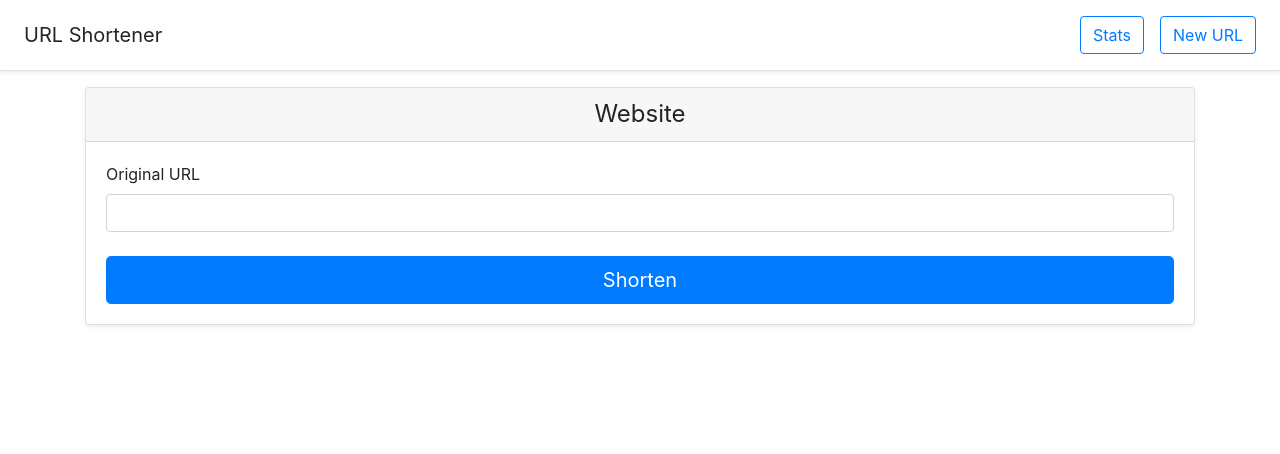
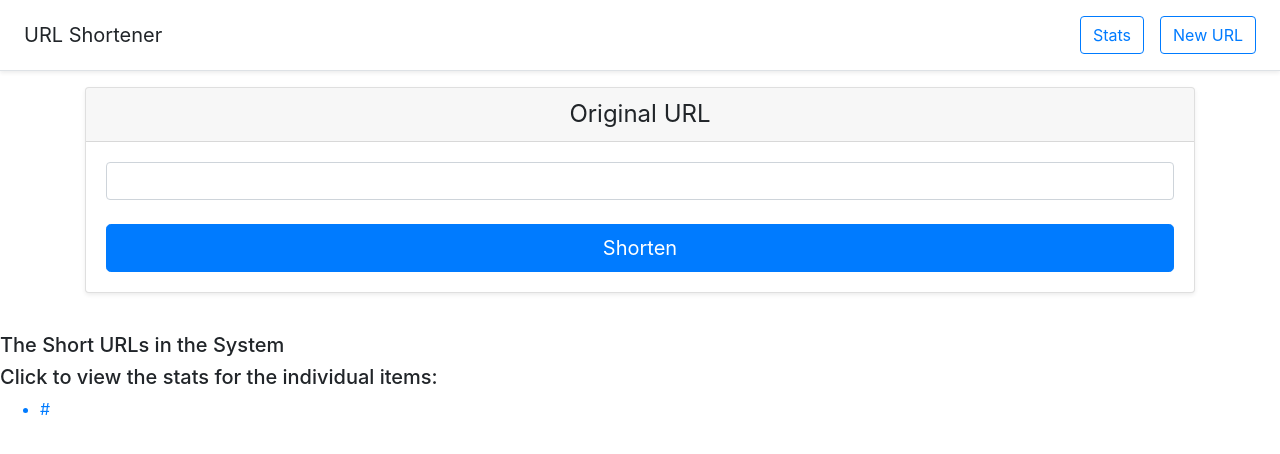
Before and after one commit to ssakarim/shortend, a Flask app: page / in a window 1280 px wide. Shown: the top 454 px of the page. Run offline with Flask 2, Linux system fonts and the light colour scheme; tables that the repository leaves empty hold one stand-in row (values such as "Sample post"); some libraries are stand-ins or nearby versions.

Commit message:
consolidation commit

```diff
--- a/main.py
+++ b/main.py
@@ -1,6 +1,9 @@
 from flask import Flask, Blueprint, render_template, request, redirect, url_for, Response
 from flask_sqlalchemy import SQLAlchemy
 import sqlalchemy
+
+import numpy as np
+import matplotlib.pyplot as plt
 
 from datetime import datetime
 import logging
@@ -24,12 +27,13 @@ CONNECTION_NAME=os.environ.get('CLOUD_SQL_CONNECTION_NAME', 'Specified environme
 
 # configuration
 app.config["SECRET_KEY"] = randStr(N=30)
-#app.config["SQLALCHEMY_DATABASE_URI"]= f"mysql+pymysql://{DBUSR}:{PASSWORD}@/{DBNAME}?unix_socket=/cloudsql/{CONNECTION_NAME}"
+app.config["SQLALCHEMY_DATABASE_URI"]= f"mysql+pymysql://{DBUSR}:{PASSWORD}@/{DBNAME}?unix_socket=/cloudsql/{CONNECTION_NAME}"
 app.config["SQLALCHEMY_TRACK_MODIFICATIONS"]= True
 
 #Local Testing
-PUBLIC_IP_ADDRESS ="127.0.0.1"
-app.config["SQLALCHEMY_DATABASE_URI"]= f"mysql+pymysql://root:{PASSWORD}@{PUBLIC_IP_ADDRESS}:3306/{DBNAME}"
+#cloud_sql_proxy -instances==CLOUD_SQL_CONNECTION_NAMEtcp:3306
+#PUBLIC_IP_ADDRESS ="127.0.0.1"
+#app.config["SQLALCHEMY_DATABASE_URI"]= f"mysql+pymysql://root:{PASSWORD}@{PUBLIC_IP_ADDRESS}:3306/{DBNAME}"
 
 db = SQLAlchemy(app)
 
@@ -43,7 +47,8 @@ def redirect_to_url(short_url):
 
 @app.route('/')
 def index():
-    return render_template('index.html')
+    links = Link.query.all()
+    return render_template('index.html', codes=links)
 
 @app.route('/add_link', methods=['GET','POST'])
 def add_link():
@@ -52,7 +57,7 @@ def add_link():
         if not validate_url(request.form['original_url']):
             return render_template('invalid_url.html', original_url=original_url)
         link = Link(original_url=original_url)
-        if link.query.filter_by(original_url=original_url).first():
+        if link.query.filter_by(short_url=link.short_url).first():
             return render_template('duplicate.html', existing_url=link.short_url)
         else:
             db.session.add(link)
@@ -63,7 +68,25 @@ def add_link():
 
 @app.route('/stats')
 def stats():
+    url = []
+    v = []
     links = Link.query.all()
+    for l in links:
+        url.append(l.short_url)
+        v.append(l.visits)
+    fig, ax = plt.subplots(figsize=(10,4), linewidth=5, edgecolor='.5')
+    x = np.arange(len(url))
+    ax.bar(x, v,0.35, facecolor='.5', alpha=.3, label='URL Shortner')
+    ax.set_title('Visits Frequency')
+    ax.set_ylabel('# of visits')
+    ax.set_xticks(x)
+    ax.set_xticklabels(url)
+    ax.legend()
+    plt.savefig('static/statsplot.png')
+    plt.show()
+    plt.clf()
+    plt.cla()
+    plt.close()
     return render_template('stats.html', links=links)
 
 @app.route('/<short_url>/stats')
--- a/templates/index.html
+++ b/templates/index.html
@@ -13,11 +13,11 @@
   <div class="card-deck mb-3">
     <div class="card mb-4 shadow-sm">
       <div class="card-header">
-        <h4 class="my-0 font-weight-normal text-center">Website</h4>
+        <h4 class="my-0 font-weight-normal text-center">Original URL</h4>
       </div>
       <div class="card-body">
         <form action="add_link" method="post">
-          <label for="url">Original URL</label>
+          <!--label for="url">Original URL</label-->
           <input type="url" class="form-control" name="original_url" id="url" value="" required>
           <br>
           <button class="btn btn-primary btn-lg btn-block" type="submit">Shorten</button>
@@ -27,4 +27,16 @@
   </div>
 </div>
 
+  {% if codes %}
+  <h5>The Short URLs in the System</h5>
+  <h5>Click to view the stats for the individual items:</h5>
+  <ul>
+    {% for code in codes %}
+    <a href="{{ url_for('url_stats', short_url=code.short_url) }}">
+      <li>{{ code.short_url }}</li>
+    </a>
+    {% endfor %}
+  </ul>
+  {% endif %}
+
 {% endblock %}
--- a/templates/stats.html
+++ b/templates/stats.html
@@ -6,6 +6,7 @@
 
     <section class="section">
         <div class="container">
+	<img src="static/statsplot.png" id="reloader" onload="document.getElementById('reloader').src += `?v=${new Date().getTime()}`"/>
             <table class="table">
                 <thead>
                     <tr>
```
Also changed, not shown: static/statsplot.png (added), 2 other files.
